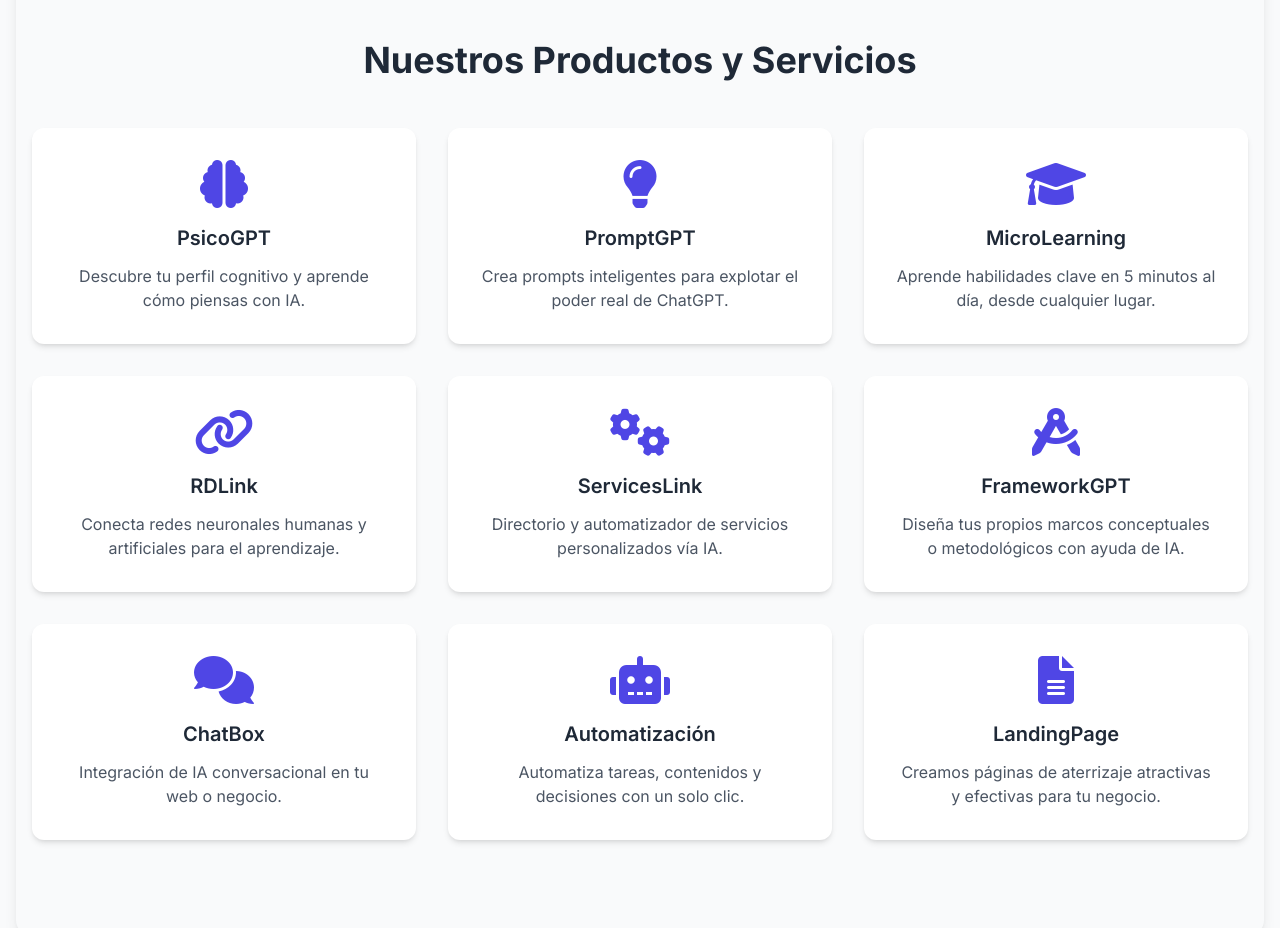
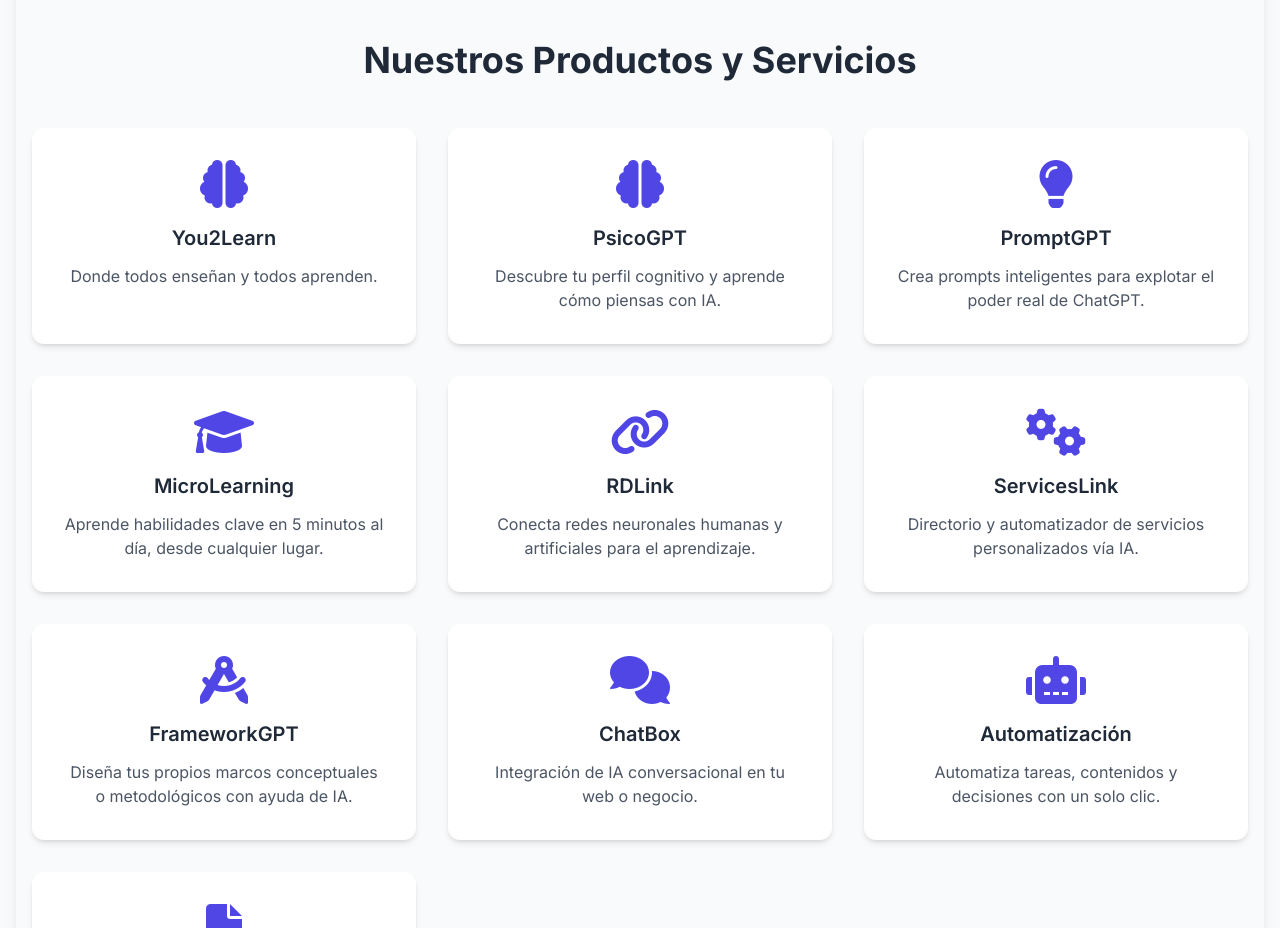
Before and after one commit to deivixadams/Landing-Page-Servicios, a plain HTML site: page index.html in a window 1280 px wide. Shown: the part 3020-3948 px from the top of the page. Drawn offline with nearby package versions, Linux system fonts and the light colour scheme.

Commit message:
He agregado una nuevo log

```diff
--- a/index.html
+++ b/index.html
@@ -280,6 +280,18 @@
         <div class="container mx-auto px-4 text-center">
             <h2 class="text-3xl md:text-4xl font-bold text-gray-800 mb-12">Nuestros Productos y Servicios</h2>
             <div class="grid grid-cols-1 md:grid-cols-2 lg:grid-cols-3 gap-8">
+
+                <!-- Card: You2Learn -->
+                <div class="bg-white p-8 rounded-xl shadow-md hover:shadow-lg transition duration-300 transform hover:-translate-y-2">
+                    <div class="text-indigo-600 mb-4">
+                        <i class="fas fa-brain fa-3x"></i>
+                    </div>
+                    <h3 class="text-xl font-semibold text-gray-800 mb-3">You2Learn</h3>
+                    <p class="text-gray-600">
+                        Donde todos enseñan y todos aprenden.
+                    </p>
+                </div>
+
                 <!-- Card: PsicoGPT -->
                 <div class="bg-white p-8 rounded-xl shadow-md hover:shadow-lg transition duration-300 transform hover:-translate-y-2">
                     <div class="text-indigo-600 mb-4">
```
